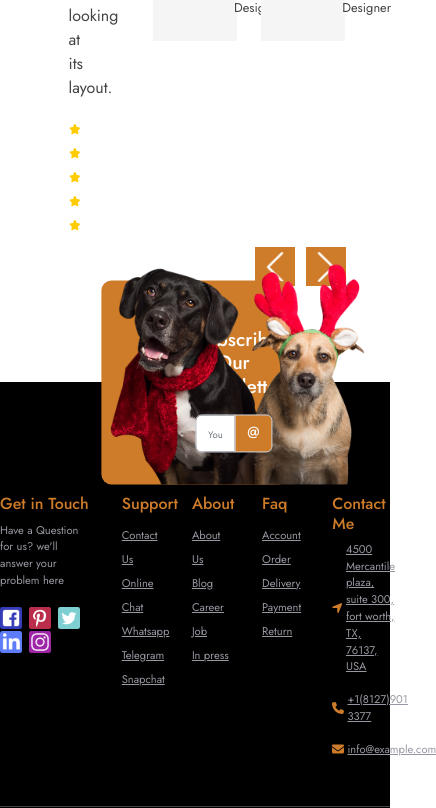
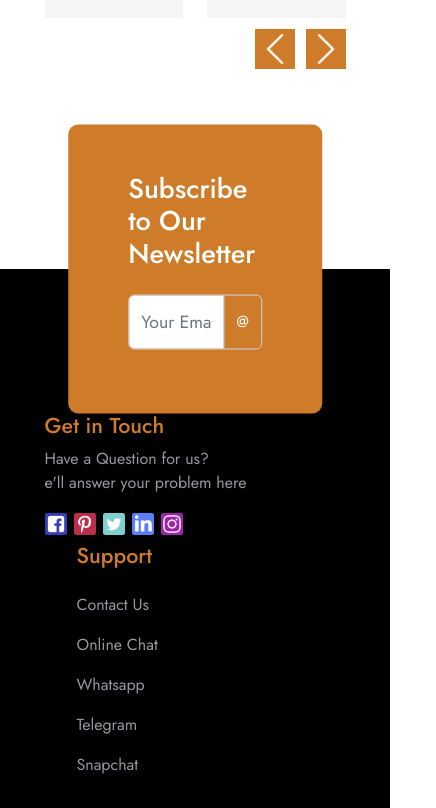
Before and after one commit to donatomontrone/proj-html-vuejs, a Vue app: page / in a window 390 px wide. Shown: the part 6133-6941 px from the top of the page, 436 px wide, since content can reach past the window. Built offline with nearby package versions, Linux system fonts and the light colour scheme.

Commit message:
made overlay and footer component responsive

```diff
--- a/src/components/FooterComponent.vue
+++ b/src/components/FooterComponent.vue
@@ -2,13 +2,18 @@
     <footer>
         <OverlayComponent />
         <div class="footer-top">
-            <div class="wrapper">
-                <nav class="d-flex justify-content-around">
+            <div class="container">
+                <div class="row justify-content-center">
+                    <div class="col-10">
+                        <div class="row">
+                            <div class="col-12 col-sm-3">
                                 <div class="get-in-touch">
                                     <h4 class="list-title">Get in Touch</h4>
-                        <p>Have a Question for us? we'll answer your problem here</p>
+                                    <p>Have a Question for us? <br>e'll answer your problem here</p>
                                     <SocialComponent />
                                 </div>
+                            </div>
+                            <div class="col-12 col-sm-2">
                                 <div class="support">
                                     <ul>
                                         <li>
@@ -17,6 +22,8 @@
                                         <li v-for="item in supportList"> <a href="#">{{ item }}</a></li>
                                     </ul>
                                 </div>
+                            </div>
+                            <div class="col-12 col-sm-2">
                                 <div class="about">
                                     <ul>
                                         <li>
@@ -25,6 +32,8 @@
                                         <li v-for="item in aboutList"> <a href="#">{{ item }}</a></li>
                                     </ul>
                                 </div>
+                            </div>
+                            <div class="col-12 col-sm-2">
                                 <div class="faq">
                                     <ul>
                                         <li>
@@ -33,6 +42,8 @@
                                         <li v-for="item in faqList"> <a href="#">{{ item }}</a></li>
                                     </ul>
                                 </div>
+                            </div>
+                            <div class="col-12 col-sm-3">
                                 <div class="contact">
                                     <ul>
                                         <li>
@@ -52,11 +63,20 @@
                                         </li>
                                     </ul>
                                 </div>
-                </nav>
+                            </div>
+                        </div>
+                    </div>
+                </div>
             </div>
         </div>
         <div class="footer-bottom">
-            <p class="text-center mt-4">Copyright 2022 by AttdogMilo.com</p>
+            <div class="container-fluid">
+                <div class="row">
+                    <div class="col-12">
+                        <p class="text-center pt-3">Copyright 2022 by AttdogMilo.com</p>
+                    </div>
+                </div>
+            </div>
         </div>
     </footer>
 </template>
@@ -90,32 +110,18 @@ export default {
 footer {
     background-color: $footer-bg;
 
-    svg {
-        font-size: .75rem;
-        padding-right: .2rem;
+    div.footer-top {
+        padding-top: 9rem;
     }
 
-
-    h4.list-title {
-        font-size: 1rem;
-    }
 
     p,
     a {
         color: $secondary-text-color;
-        font-size: .7rem;
+        text-decoration: none;
+        font-size: 1rem;
     }
 
-    div.support,
-    div.faq,
-    div.about {
-        width: 18%;
-    }
-
-    div.get-in-touch,
-    div.contact {
-        width: 23%;
-    }
 
 
     .list-title {
@@ -125,15 +131,12 @@ footer {
 
 ul li {
     list-style: none;
-}
-
-div.footer-top {
-    padding: 7rem 0 2rem 0;
+    padding: .5rem 0;
 }
 
 div.footer-bottom {
     border-top: 1px $dark-text-color solid;
-    height: 50px;
+    padding: .8rem 0;
 
     p {
         color: $primary-light-color;
--- a/src/components/Main/Review-Rating/ReviewRatingCard.vue
+++ b/src/components/Main/Review-Rating/ReviewRatingCard.vue
@@ -1,6 +1,6 @@
 <template>
     <!-- effettuare un v-for nel parent -->
-    <div class="col-4">
+    <div class="col-6 col-md-4">
         <div class="review-card">
             <!-- Effettuare un v for sul voto che inserisco nell'array dei data -->
             <font-awesome-icon icon="fa-solid fa-star" v-for="n in reviewInfo.vote" class="star mb-3" />
--- a/src/components/Main/Review-Rating/ReviewRatingComponent.vue
+++ b/src/components/Main/Review-Rating/ReviewRatingComponent.vue
@@ -1,10 +1,10 @@
 <template>
-    <section id="review-rating" class="mb-5 pb-5">
+    <section id="review-rating">
         <div class="container">
             <div class="row justify-content-center">
                 <div class="col-10">
                     <div class="row">
-                        <div class="col-4">
+                        <div class="col-12 col-md-4">
                             <article class="main-article">
                                 <!-- Mini title con icona  -->
                                 <img :src="store.getImagePath('img/dog-icon.png')" alt="Dog paw icon" class="paw-icon">
@@ -67,6 +67,9 @@ export default {
 @use '../../../styles/partials/variables.scss' as *;
 
 section#review-rating {
+
+    margin-bottom: 200px;
+
     h2 {
         font-size: 2rem;
     }
--- a/src/components/Main/Service-Com/ServiceCard.vue
+++ b/src/components/Main/Service-Com/ServiceCard.vue
@@ -1,6 +1,6 @@
 <!--effettuare un v-for al parent -->
 <template>
-    <div class="col-12 col-sm-6 col-md">
+    <div class="col-12 col-md-6 col-lg">
         <div class="card-container p-3">
             <div class="card-info d-flex flex-column justify-content-center align-items-center">
                 <img class="path" :src="store.getImagePath('img/' + serviceCardInfo.path)" :alt="serviceCardInfo.title">
--- a/src/components/OverlayComponent.vue
+++ b/src/components/OverlayComponent.vue
@@ -1,11 +1,11 @@
 <template>
-    <section id="newsletter">
-        <div class="overlay-wrapper">
-            <div class="overlay d-flex">
-                <div class="left">
+    <section id="newsletter" class="overlay">
+        <div class="container">
+            <div class="row">
+                <div class="col-lg-6 d-none d-md-block">
                     <img :src="store.getImagePath('img/news.png')" alt="imamgine cani">
                 </div>
-                <div class="right">
+                <div class=" col-12 col-lg-6  ">
                     <h4>Subscribe to Our Newsletter</h4>
                     <div class="input-group mb-3">
                         <input type="email" class="form-control" placeholder="Your Email Here" aria-label="email"
@@ -31,24 +31,25 @@ export default {
 <style lang="scss" scoped>
 @use '../styles/partials/variables.scss' as *;
 
-.overlay-wrapper {
-    position: relative;
-}
-
 .overlay {
+    width: 65%;
     position: absolute;
-    padding: 1em;
+    padding: 3rem;
     background-color: $main-brand-color;
     border-radius: 10px;
     color: white;
-    margin: 0 5em 0 0;
     transform: translate(-50%, -50%);
     left: 50%;
-    width: 48%;
 }
 
-input::placeholder {
-    font-size: .6rem;
+input {
+    height: 55px;
+
+
+    &::placeholder {
+        font-size: 1.1rem;
+    }
+
 }
 
 span.input-button {
@@ -56,20 +57,15 @@ span.input-button {
     color: $primary-light-color
 }
 
-div.left,
-div.right {
-    width: 50%;
-}
-
-div.left img {
+img {
     position: absolute;
-    height: 220px;
+    height: 300px;
     bottom: 0;
     left: 5%;
 }
 
-div.right h4 {
-    margin: 2rem 0 1rem 0;
-    font-size: 1.2rem;
+h4 {
+    margin-bottom: 1.5rem;
+    font-size: 1.7rem;
 }
 </style>
--- a/src/styles/general.scss
+++ b/src/styles/general.scss
@@ -30,11 +30,6 @@ svg {
 }
 
 
-article {
-    width: calc((100% / 3) - 1.5rem);
-    margin-left: 1.5rem;
-}
-
 .star {
     color: $icon-color;
     font-size: .65rem;
```
Lines whose indentation alone changed are shown as unchanged.
